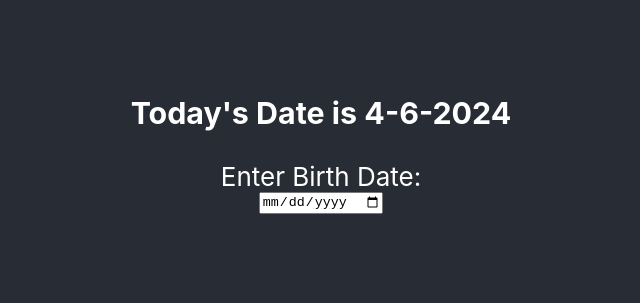
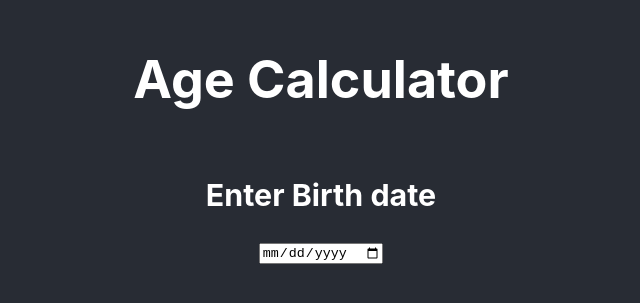
Before and after one commit to santyking/React, a React (Create React App) app in the folder calculator/: page / in a window 1280 px wide. Shown: the part 261-564 px from the top of the page, without its empty margins (319-959 px from the left). Built offline with nearby package versions, Linux system fonts and the light colour scheme.

Commit message:
fixed css

```diff
--- a/calculator/src/App.js
+++ b/calculator/src/App.js
@@ -39,11 +39,13 @@ function App() {
   return (
     <div className="App">
       <header className="App-header">
-        <h3>
-          Today's Date is {date.getDate()}-{date.getMonth() + 1}-{date.getFullYear()}
-        </h3>
-        <label htmlFor="">Enter Birth Date:</label>
-        <input type="date" onChange={calculateDate} />
+        <h1>
+          Age Calculator
+        </h1>
+        <>
+          <label htmlFor="birthdate"><h3>Enter Birth date</h3></label>
+          <input id ="birthdate" type="date" onChange={calculateDate} />
+        </>
         {print && (
           <>
             {datum ? (
```
Also changed, not shown: calculator/src/App.css (line endings or trailing spaces), calculator/src/index.css (line endings or trailing spaces).
